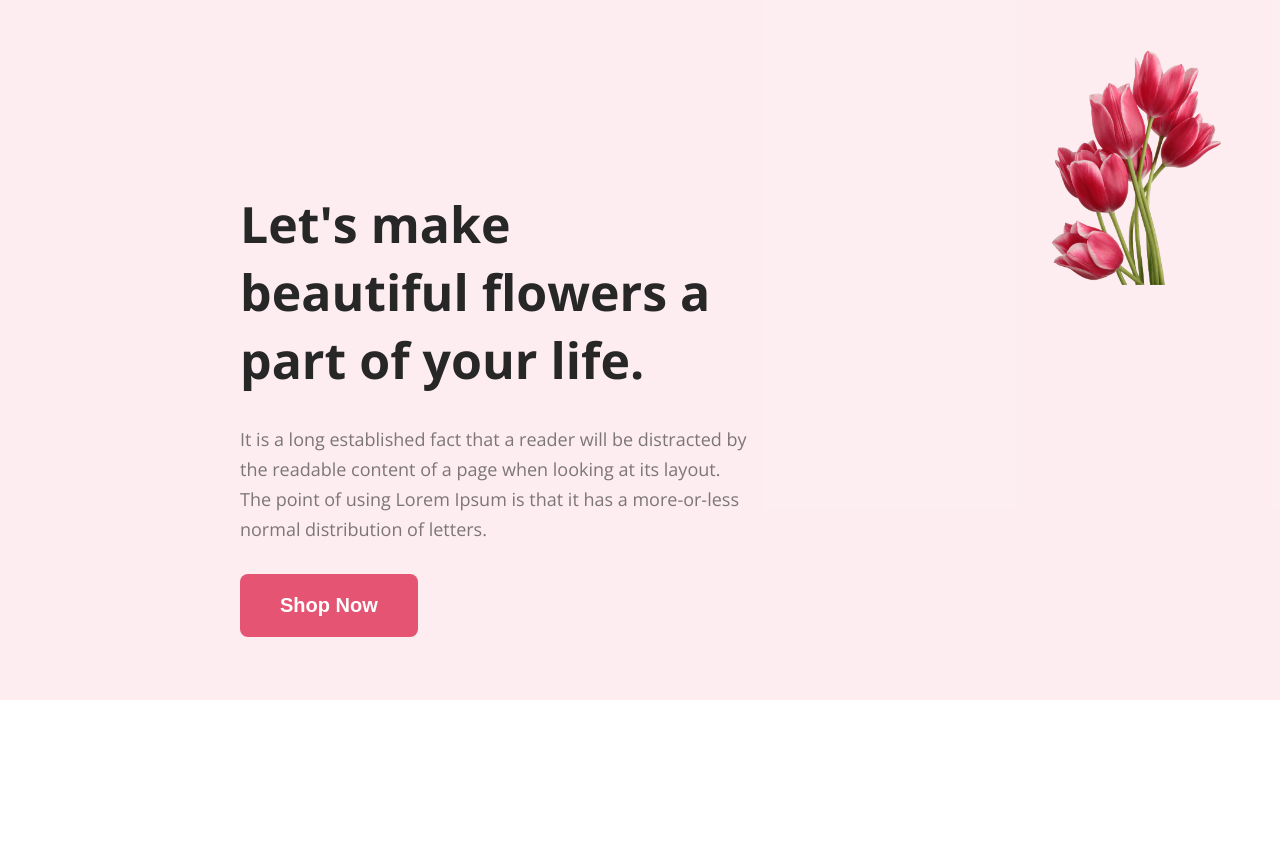
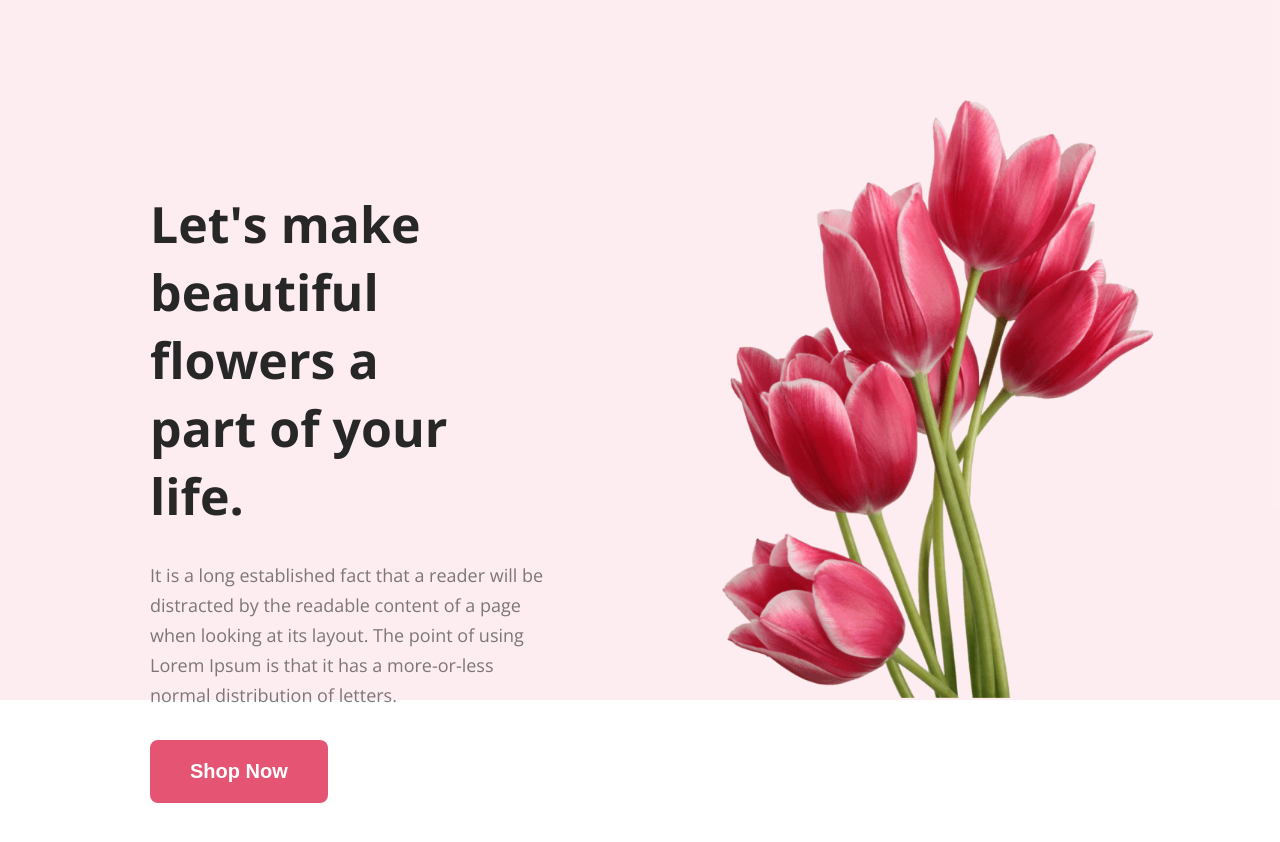
Before and after one commit to As-sagor/First-assignment-projects, a plain HTML site: page index.html in a window 1280 px wide. Drawn offline with nearby package versions, Linux system fonts and the light colour scheme.

Commit message:
resolved

```diff
--- a/index.html
+++ b/index.html
@@ -23,10 +23,7 @@
                     a more-or-less normal distribution of letters.</p>
                 <button class="btn primary-color">Shop Now</button>
             </div>
-            <div class="header-img-container">
             <img class="header-img" src="/images/pngwing 10.png" alt="">
-            </div>
-
         </div>
 
     </header>
--- a/styles.css
+++ b/styles.css
@@ -21,12 +21,12 @@ body {
 }
 
 .header-greeting {
-    /* padding: 190px 240px; */
-    margin: 190px 240px;
+
+    margin: 190px 150px;
 }
 
 .header-title {
-    /* margin-bottom: 30px; */
+
     padding-bottom: 30px;
     color: #272727;
     font-size: 50px;
@@ -58,14 +58,16 @@ body {
 }
 
 /* header image styles */
-.header-img-container{
-    margin: 50px ;
+
+.header-img {
+    width: 500px;
+    height: 600px;
+    margin-top: 98px;
+    margin-right: 104px;
+
+
 
 }
-.header-img {
-    /* width: 400px;
-    height: 500px;
-    margin: 50px ; */
-    width: 100%;
+.header-img-container{
 
 }
```
